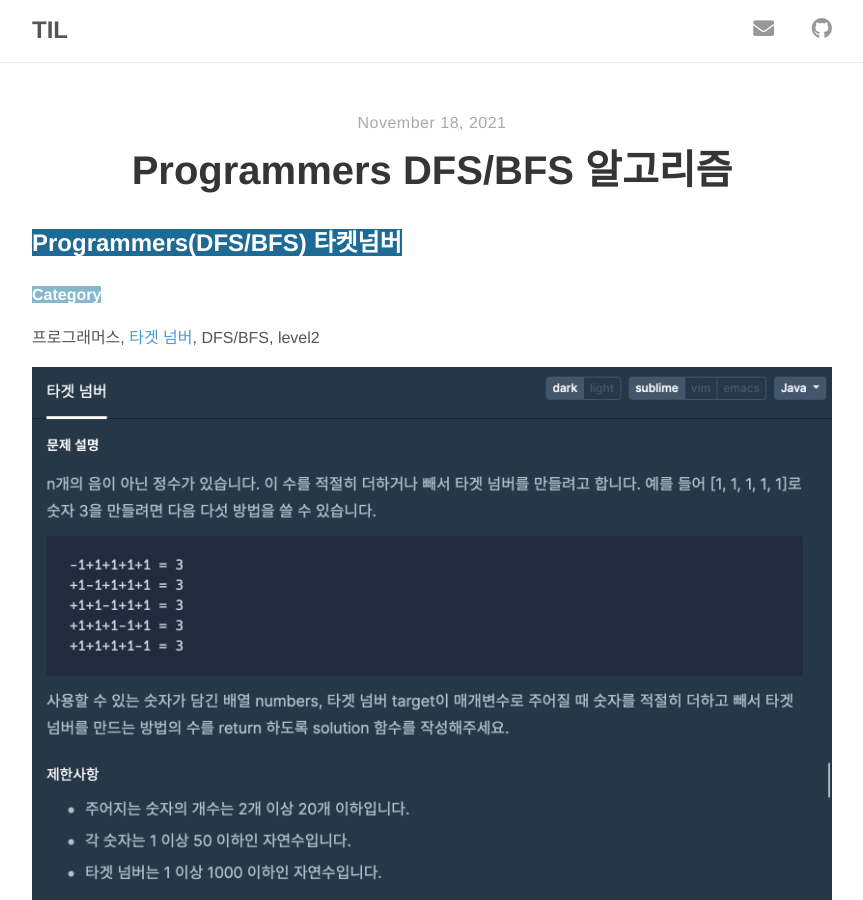
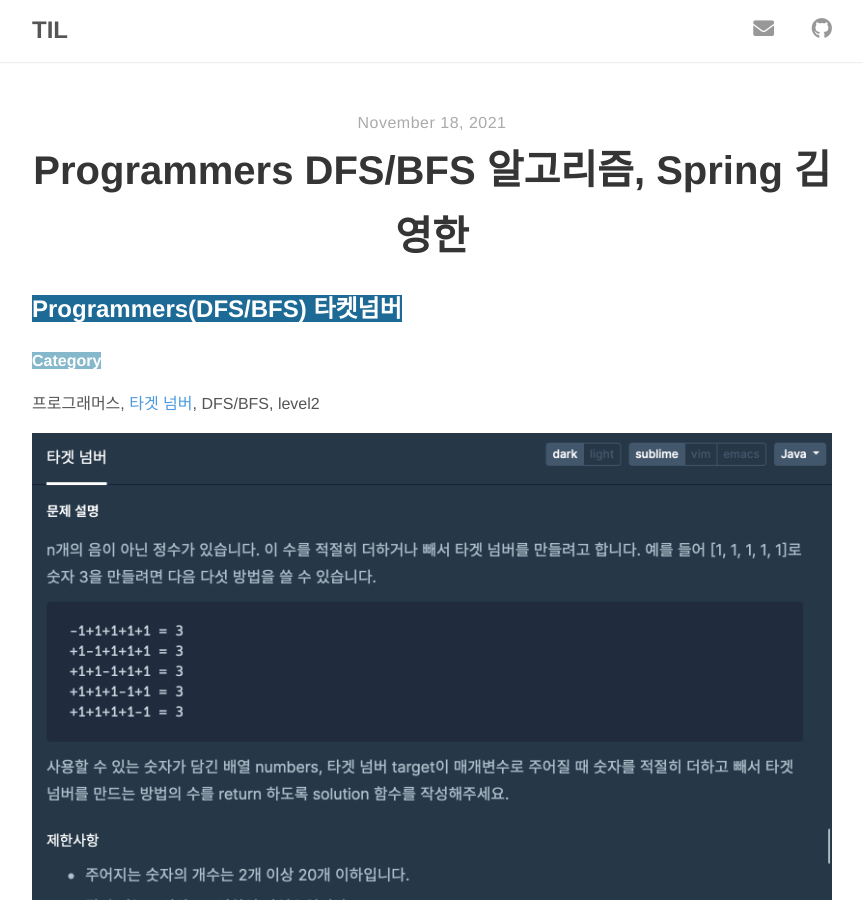
Before and after one commit to hyunwlee-dev/TIL, a Jekyll site: the page built from _posts/2021-11-18-til.md, in a window 1280 px wide and 900 px high. Shown: the whole window, without its empty margins (208-1071 px from the left). Built offline with Jekyll 4.4.1, drawn with Linux system fonts in a browser that asks for light colours; nearby versions of some CDN libraries.

Commit message:
modified:   2021-11-18-til.md

```diff
--- a/_posts/2021-11-18-til.md
+++ b/_posts/2021-11-18-til.md
@@ -1,6 +1,6 @@
 ---
 layout: post
-title: "Programmers DFS/BFS 알고리즘"
+title: "Programmers DFS/BFS 알고리즘, Spring 김영한"
 author: "hyunwlee"
 ---
 
```
